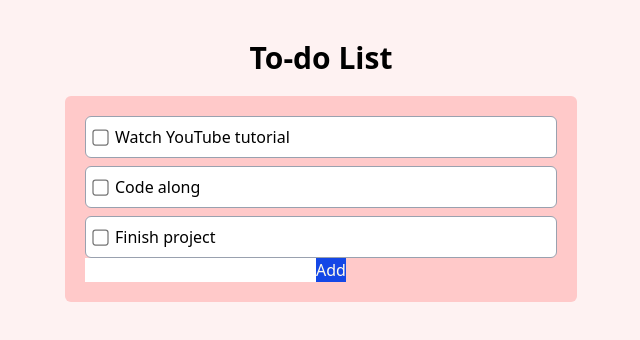
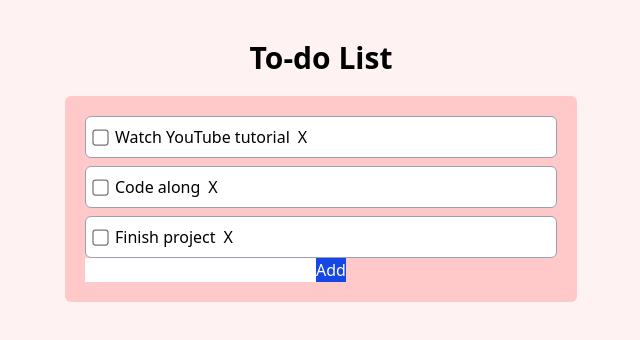
Before and after one commit to Daojim/to-do-list, a React (Vite) app: page / in a window 1280 px wide. Shown: the top 340 px of the page, without its empty margins (319-959 px from the left). Built offline with nearby package versions, Linux system fonts and the light colour scheme.

Commit message:
Add DeleteToDoItem component inside TodoItem component

```diff
--- a/src/components/TodoItem.tsx
+++ b/src/components/TodoItem.tsx
@@ -1,5 +1,6 @@
 //Importing the interface type that I created
 import type { Todo } from "../types/todo";
+import DeleteToDoButton from "./DeleteToDoButton";
 
 //Defining the properties for this component
 interface TodoItemProps {
@@ -8,7 +9,7 @@ interface TodoItemProps {
   onDelete: (id: number) => void; //Function from App.tsx that takes in id and returns nothing
 }
 
-function TodoItem({ todo, onToggle }: TodoItemProps) {
+function TodoItem({ todo, onToggle, onDelete }: TodoItemProps) {
   return (
     <div>
       <label className="flex items-center gap-2 border rounded-md p-2 border-gray-400 bg-white hover:bg-amber-300">
@@ -21,6 +22,7 @@ function TodoItem({ todo, onToggle }: TodoItemProps) {
         <span className={todo.completed ? "line-through text-gray-400" : ""}>
           {todo.title}
         </span>
+        <DeleteToDoButton onDelete={onDelete} id={todo.id} />
       </label>
     </div>
   );
```
